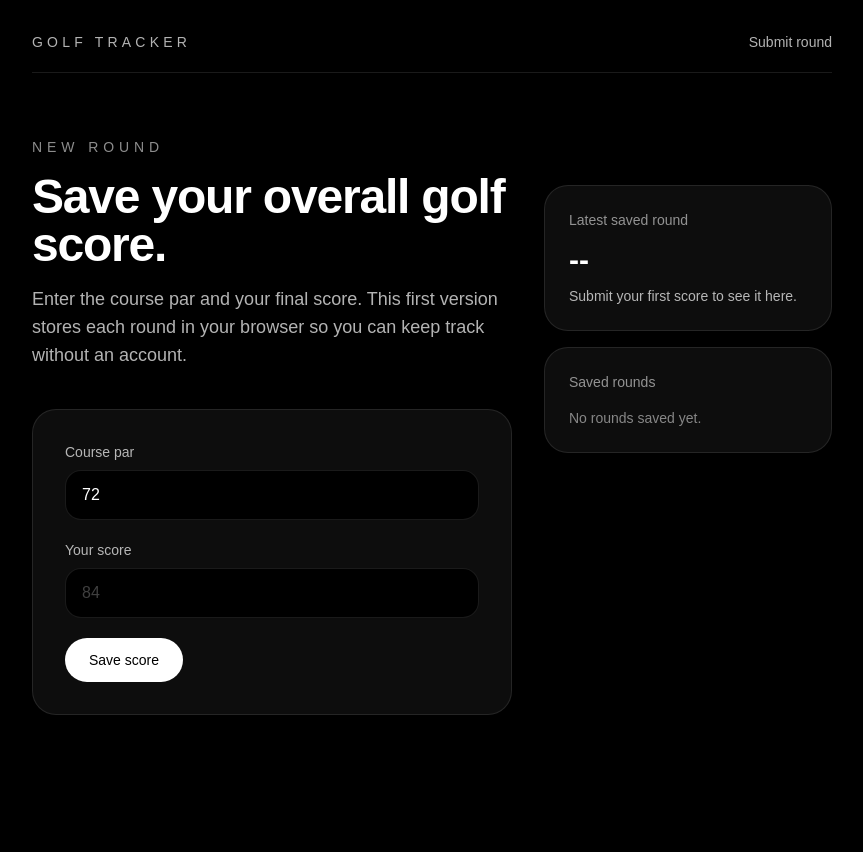
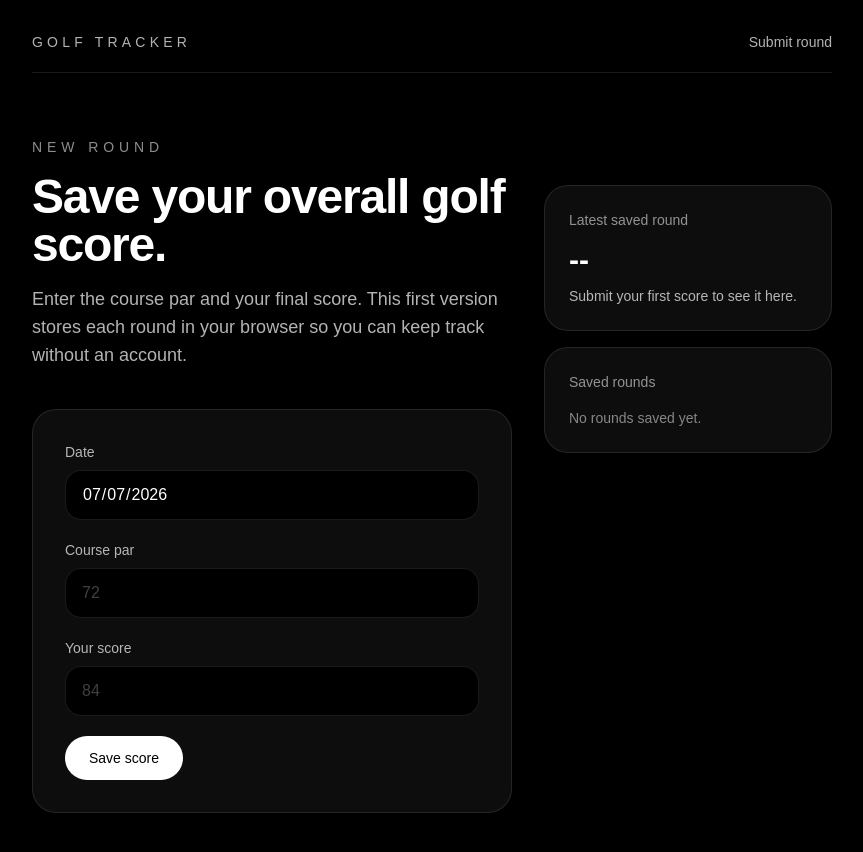
Before and after one commit to elliotjhan/golf-tracker, a Next.js app in the folder golf-tracker/: page /rounds/new in a window 1280 px wide. Shown: the top 852 px of the page, without its empty margins (208-1071 px from the left). Before the commit the page ends 811 px from the top, so only its background shows below. Built offline with nearby package versions, Linux system fonts and the light colour scheme.

Commit message:
add date

```diff
--- a/golf-tracker/app/rounds/new/page.tsx
+++ b/golf-tracker/app/rounds/new/page.tsx
@@ -5,6 +5,7 @@ import { useEffect, useMemo, useState } from "react";
 
 type RoundEntry = {
   id: string;
+  date: string;
   par: number;
   score: number;
   createdAt: string;
@@ -31,8 +32,10 @@ function loadRounds(): RoundEntry[] {
 }
 
 export default function NewRoundPage() {
-  const [par, setPar] = useState("72");
+  const today = new Date().toISOString().slice(0, 10);
+  const [par, setPar] = useState("");
   const [score, setScore] = useState("");
+  const [date, setDate] = useState(today);
   const [rounds, setRounds] = useState<RoundEntry[]>(() => loadRounds());
   const [message, setMessage] = useState("");
 
@@ -59,6 +62,7 @@ export default function NewRoundPage() {
 
     const entry: RoundEntry = {
       id: crypto.randomUUID(),
+      date,
       par: parsedPar,
       score: parsedScore,
       createdAt: new Date().toISOString(),
@@ -67,6 +71,13 @@ export default function NewRoundPage() {
     setRounds((currentRounds) => [entry, ...currentRounds]);
     setScore("");
     setMessage("Score saved locally.");
+  }
+
+  function handleDeleteRound(id: string) {
+    setRounds((currentRounds) =>
+      currentRounds.filter((round) => round.id !== id),
+    );
+    setMessage("Score deleted.");
   }
 
   const scoreDifference = latestRound ? latestRound.score - latestRound.par : 0;
@@ -99,6 +110,16 @@ export default function NewRoundPage() {
               onSubmit={handleSubmit}
               className="mt-10 space-y-5 rounded-3xl border border-white/10 bg-white/5 p-6 sm:p-8"
             >
+              <label className="block">
+                <span className="mb-2 block text-sm text-white/70">Date</span>
+                <input
+                  type="date"
+                  value={date}
+                  onChange={(event) => setDate(event.target.value)}
+                  className="w-full rounded-2xl border border-white/10 bg-black px-4 py-3 text-base text-white outline-none transition placeholder:text-white/25 focus:border-white/30"
+                />
+              </label>
+
               <label className="block">
                 <span className="mb-2 block text-sm text-white/70">
                   Course par
@@ -175,13 +196,20 @@ export default function NewRoundPage() {
                             Score {round.score}
                           </p>
                           <p className="text-xs text-white/50">
-                            Par {round.par}
+                            {round.date} • Par {round.par}
                           </p>
                         </div>
                         <div className="text-sm text-white/70">
                           {difference >= 0 ? "+" : ""}
                           {difference}
                         </div>
+                        <button
+                          type="button"
+                          onClick={() => handleDeleteRound(round.id)}
+                          className="ml-4 rounded-full border border-white/10 px-3 py-1 text-xs text-white/60 transition hover:border-white/25 hover:text-white"
+                        >
+                          Delete
+                        </button>
                       </li>
                     );
                   })
```
